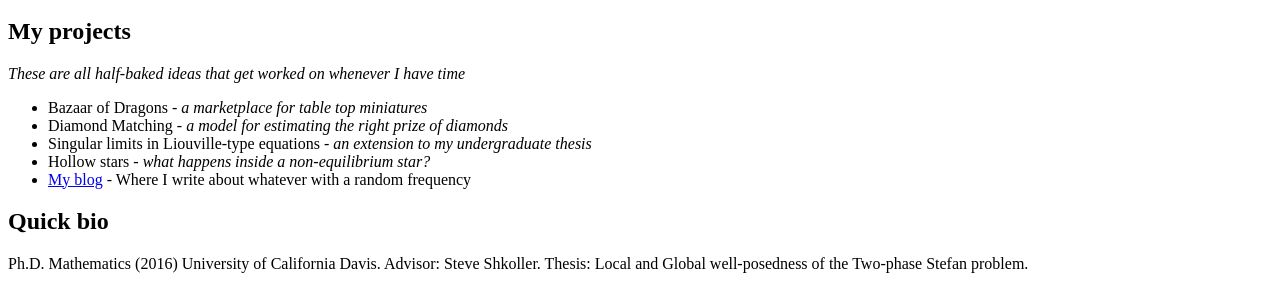
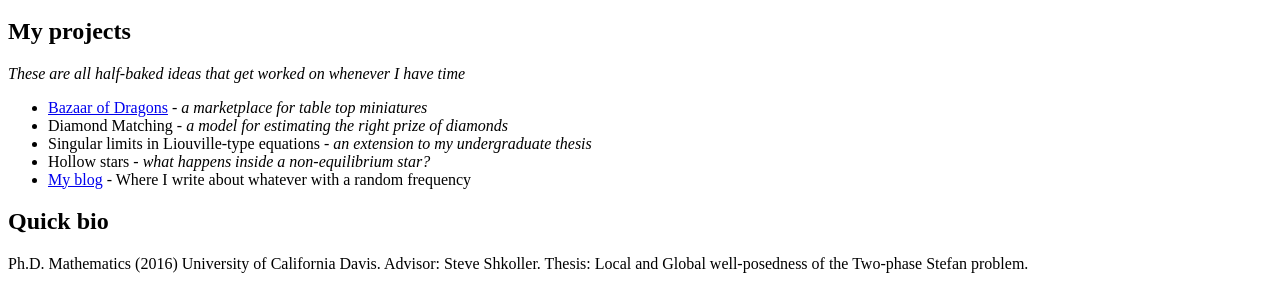
Before and after one commit to aramisentreri/aramisentreri.github.io, a Jekyll site: the page built from index.md, in a window 1280 px wide. Shown: the part 627-916 px from the top of the page. Built offline with Jekyll 4.4.1, drawn with Linux system fonts in a browser that asks for light colours; our own code applies the rules of GitHub Pages for plain Markdown files; a script that is not in the unit is left out; part of the change alters nothing that is shown.

```diff
--- a/index.md
+++ b/index.md
@@ -7,7 +7,7 @@ I am interested in anything related to mathematics, from numerical simulations o
 ## My projects
 _These are all half-baked ideas that get worked on whenever I have time_
 
-- Bazaar of Dragons - _a marketplace for table top miniatures_
+- [Bazaar of Dragons](www.bazaarofdragons.com) - _a marketplace for table top miniatures_
 - Diamond Matching - _a model for estimating the right prize of diamonds_
 - Singular limits in Liouville-type equations - _an extension to my undergraduate thesis_
 - Hollow stars - _what happens inside a non-equilibrium star?_
```
